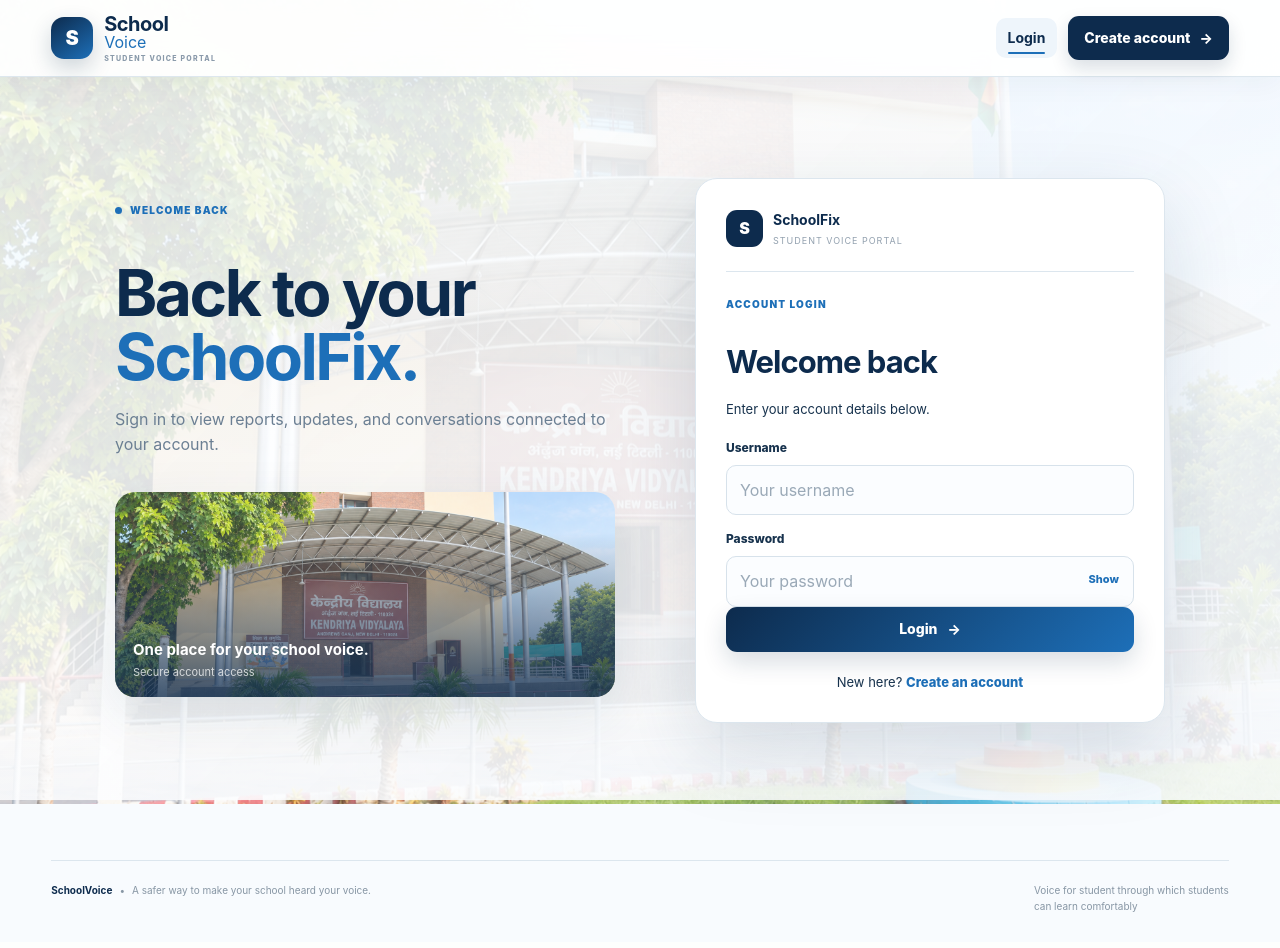
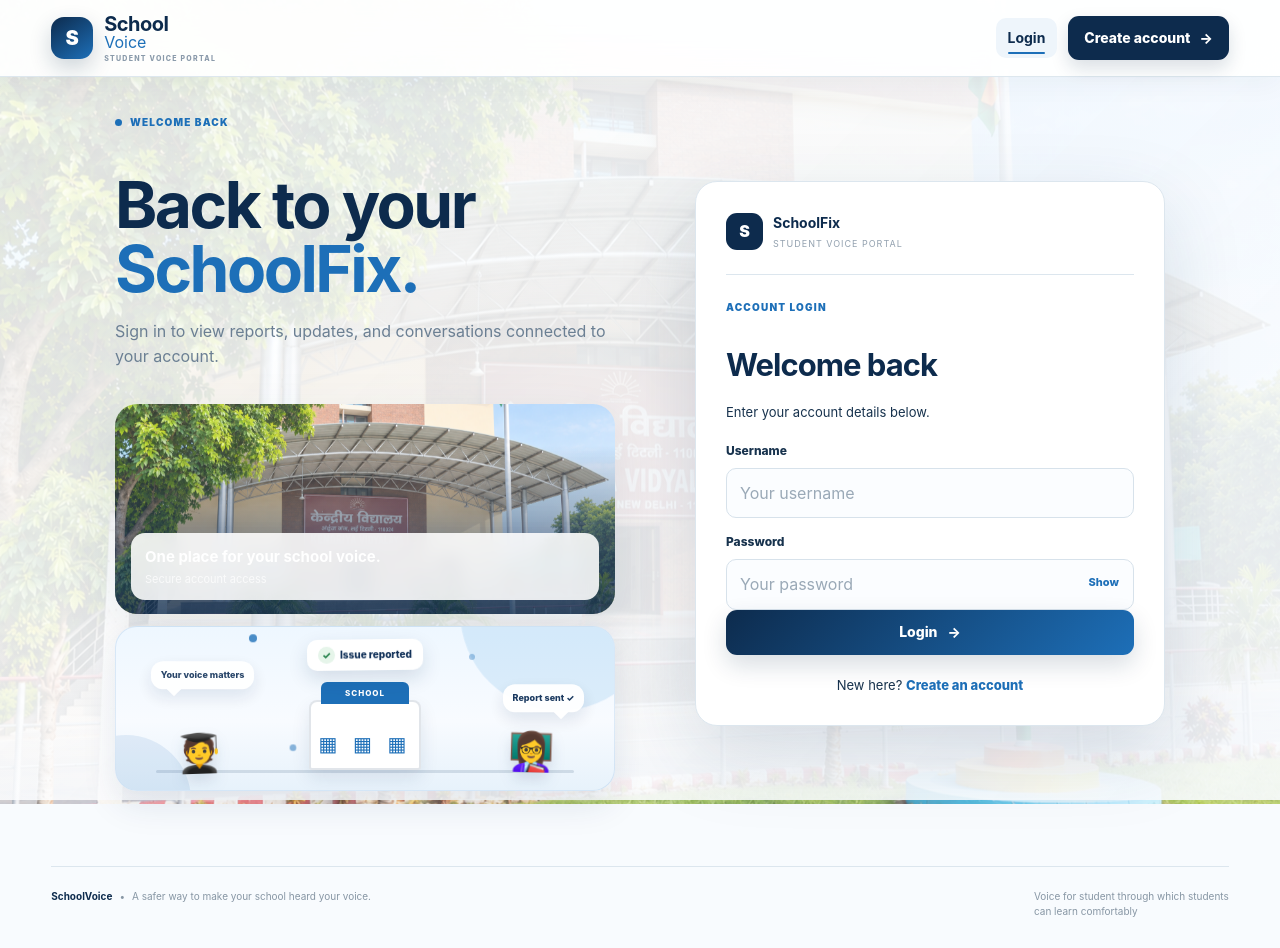
Before and after one commit to Chinmay012421/Voice4Students, a Flask app: page /login in a window 1280 px wide. Before the commit the page ends 912 px from the top, so only its background shows below. Run offline with Flask 3, Linux system fonts and the light colour scheme; parts of the project's set-up code (start-up, migrations or seed data) failed here and were passed over.

Commit message:
Enhance login page with animation and styles

```diff
--- a/templates/login.html
+++ b/templates/login.html
@@ -2,8 +2,23 @@
 {% block title %}Login — SchoolVoice{% endblock %}
 {% block content %}
 <div class="auth-layout reveal">
-  <div class="auth-info"><div class="eyebrow"><span></span> WELCOME BACK</div><h1>Back to your<br><strong>SchoolFix.</strong></h1><p>Sign in to view reports, updates, and conversations connected to your account.</p><div class="auth-image"><img src="{{ url_for('static', filename='school-bg.png') }}" alt="School campus"><div><strong>One place for your school voice.</strong><span>Secure account access</span></div></div></div>
+  <div class="auth-info"><div class="eyebrow"><span></span> WELCOME BACK</div><h1>Back to your<br><strong>SchoolFix.</strong></h1><p>Sign in to view reports, updates, and conversations connected to your account.</p><div class="auth-image"><img src="{{ url_for('static', filename='school-bg.png') }}" alt="School campus"><div><strong>One place for your school voice.</strong><span>Secure account access</span></div></div><div class="sf-scene" aria-label="Animated SchoolFix student voice illustration">
+<div class="sf-dot d1"></div><div class="sf-dot d2"></div><div class="sf-dot d3"></div>
+<div class="sf-bubble one">Your voice matters</div><div class="sf-bubble two">Report sent ✓</div>
+<div class="sf-report">Issue reported</div><div class="sf-character sf-student" aria-hidden="true">🧑‍🎓</div>
+<div class="sf-building" aria-hidden="true"></div><div class="sf-character sf-teacher" aria-hidden="true">👩‍🏫</div><div class="sf-ground"></div>
+</div></div>
   <div class="auth-card"><div class="auth-card-top"><span class="auth-mark">S</span><div><strong>SchoolFix</strong><small>Student Voice Portal</small></div></div><div class="eyebrow">ACCOUNT LOGIN</div><h2>Welcome back</h2><p class="muted">Enter your account details below.</p><form method="post" class="clean-form"><label>Username</label><input name="username" autocomplete="username" required placeholder="Your username"><label>Password</label><div class="password-wrap"><input id="password" type="password" name="password" autocomplete="current-password" required placeholder="Your password"><button type="button" class="eye" onclick="togglePassword('password',this)">Show</button></div><button class="btn btn-primary full" type="submit">Login <span>→</span></button></form><p class="auth-foot muted">New here? <a href="{{ url_for('register') }}">Create an account</a></p></div>
 </div>
+<style>
+.auth-visual-wrap{margin-top:22px}.auth-image{position:relative;overflow:hidden;border-radius:22px;min-height:210px;isolation:isolate}.auth-image img{width:100%;height:210px;object-fit:cover;display:block;animation:sfImageIn .8s cubic-bezier(.2,.75,.25,1) both}.auth-image>div:not(.sf-scene){position:absolute;left:16px;right:16px;bottom:14px;z-index:5;padding:12px 14px;border-radius:14px;background:rgba(255,255,255,.88);backdrop-filter:blur(8px);box-shadow:0 10px 28px rgba(15,47,87,.13)}
+.sf-scene{position:relative;height:165px;margin-top:12px;overflow:hidden;border-radius:22px;background:linear-gradient(180deg,#eef7ff 0%,#f8fbff 58%,#e7f2fb 100%);border:1px solid rgba(29,111,184,.12);box-shadow:0 14px 35px rgba(15,47,87,.10)}.sf-scene:before{content:"";position:absolute;width:180px;height:180px;top:-105px;right:-35px;border-radius:50%;background:rgba(83,166,226,.18);animation:sfPulse 4s ease-in-out infinite}.sf-scene:after{content:"";position:absolute;width:130px;height:130px;left:-55px;bottom:-75px;border-radius:50%;background:rgba(29,111,184,.10)}
+.sf-ground{position:absolute;left:8%;right:8%;bottom:17px;height:3px;border-radius:99px;background:rgba(15,47,87,.13)}.sf-building{position:absolute;left:50%;bottom:20px;width:112px;height:70px;transform:translateX(-50%);border-radius:8px 8px 3px 3px;background:#fff;border:2px solid rgba(15,47,87,.12);box-shadow:0 8px 18px rgba(15,47,87,.10)}.sf-building:before{content:"SCHOOL";position:absolute;left:10px;right:10px;top:-20px;height:22px;border-radius:6px 6px 0 0;background:#1d6fb8;color:#fff;font-size:8px;font-weight:800;letter-spacing:1px;text-align:center;line-height:22px}.sf-building:after{content:"▦  ▦  ▦";position:absolute;left:0;right:0;top:27px;color:#1d6fb8;font-size:20px;letter-spacing:5px;text-align:center}
+.sf-character{position:absolute;bottom:19px;z-index:4;font-size:37px;line-height:1;filter:drop-shadow(0 7px 7px rgba(15,47,87,.13))}.sf-student{left:12%;animation:sfStudent 3.2s ease-in-out infinite}.sf-teacher{right:12%;animation:sfTeacher 3.5s ease-in-out infinite}.sf-report{position:absolute;left:50%;top:15px;z-index:6;padding:7px 11px;border-radius:10px;background:#fff;color:#0f2f57;font-size:10px;font-weight:800;box-shadow:0 8px 20px rgba(15,47,87,.14);animation:sfReport 3s ease-in-out infinite}.sf-report:before{content:"✓";display:inline-grid;place-items:center;width:17px;height:17px;margin-right:5px;border-radius:50%;background:#e6f5ea;color:#24804a}
+.sf-bubble{position:absolute;z-index:7;padding:7px 10px;border-radius:12px;background:#fff;color:#0f2f57;font-size:9px;font-weight:800;box-shadow:0 7px 18px rgba(15,47,87,.12)}.sf-bubble:after{content:"";position:absolute;bottom:-5px;width:10px;height:10px;background:#fff;transform:rotate(45deg)}.sf-bubble.one{left:7%;top:35px;animation:sfBubbleOne 3.5s ease-in-out infinite}.sf-bubble.one:after{left:18px}.sf-bubble.two{right:6%;top:54px;animation:sfBubbleTwo 3.8s ease-in-out infinite}.sf-bubble.two:after{right:18px}
+.sf-dot{position:absolute;width:6px;height:6px;border-radius:50%;background:#1d6fb8;opacity:.5}.sf-dot.d1{left:27%;top:20px;animation:sfFloat 2.7s ease-in-out infinite}.sf-dot.d2{right:28%;top:27px;animation:sfFloat 3.1s .3s ease-in-out infinite}.sf-dot.d3{left:35%;bottom:35px;animation:sfFloat 3.4s .5s ease-in-out infinite}
+@keyframes sfImageIn{from{opacity:0;transform:scale(1.035)}to{opacity:1;transform:scale(1)}}@keyframes sfStudent{0%,100%{transform:translateY(0) rotate(-2deg)}50%{transform:translateY(-7px) rotate(2deg)}}@keyframes sfTeacher{0%,100%{transform:translateY(-1px) rotate(2deg)}50%{transform:translateY(-8px) rotate(-2deg)}}@keyframes sfReport{0%,100%{transform:translate(-50%,0) rotate(-2deg)}50%{transform:translate(-50%,-8px) rotate(2deg)}}@keyframes sfBubbleOne{0%,100%{transform:translateY(0);opacity:.88}50%{transform:translateY(-7px);opacity:1}}@keyframes sfBubbleTwo{0%,100%{transform:translateY(0);opacity:.88}50%{transform:translateY(6px);opacity:1}}@keyframes sfFloat{0%,100%{transform:translateY(0) scale(1);opacity:.35}50%{transform:translateY(-12px) scale(1.35);opacity:.8}}@keyframes sfPulse{0%,100%{transform:scale(1);opacity:.7}50%{transform:scale(1.12);opacity:1}}
+@media(max-width:700px){.sf-scene{height:145px}.sf-character{font-size:31px}.sf-building{width:92px;height:62px}.sf-bubble{font-size:8px}}@media(prefers-reduced-motion:reduce){.auth-image img,.sf-scene *,.sf-scene:before{animation:none!important}}
+</style>
 <script>function togglePassword(id,b){const x=document.getElementById(id);x.type=x.type==='password'?'text':'password';b.textContent=x.type==='password'?'Show':'Hide'}</script>
 {% endblock %}
```
